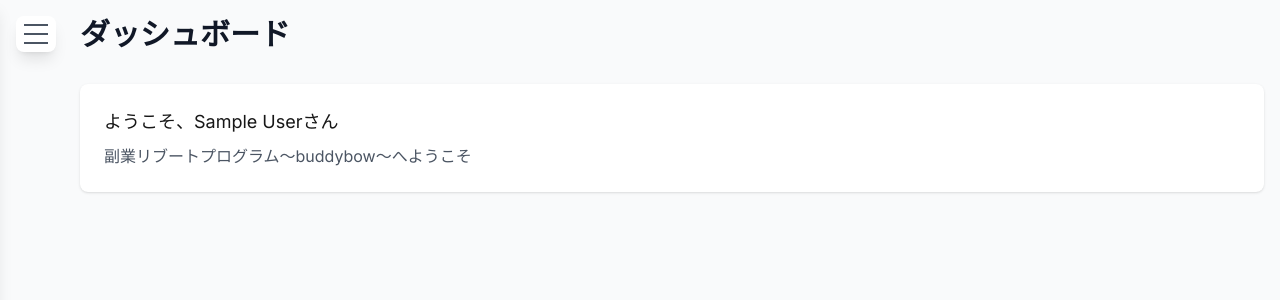
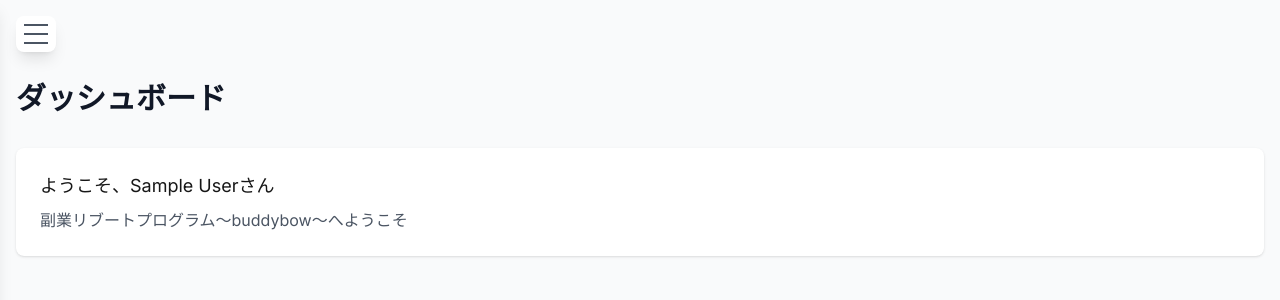
Before and after one commit to takasakimo/buddybow, a Next.js app: page /dashboard in a window 1280 px wide. Shown: the top 300 px of the page. Built offline with nearby package versions, Linux system fonts and the light colour scheme; no server answers; sample sign-in values are in the browser's storage.

Commit message:
コンテンツの位置を修正

```diff
--- a/components/layout/DashboardLayout.tsx
+++ b/components/layout/DashboardLayout.tsx
@@ -10,7 +10,7 @@ export default function DashboardLayout({
   return (
     <div className="min-h-screen bg-gray-50">
       <Sidebar />
-      <main className="pt-4 pl-20 pr-4 pb-8">
+      <main className="pt-20 px-4 pb-8">
         {children}
       </main>
     </div>
```
